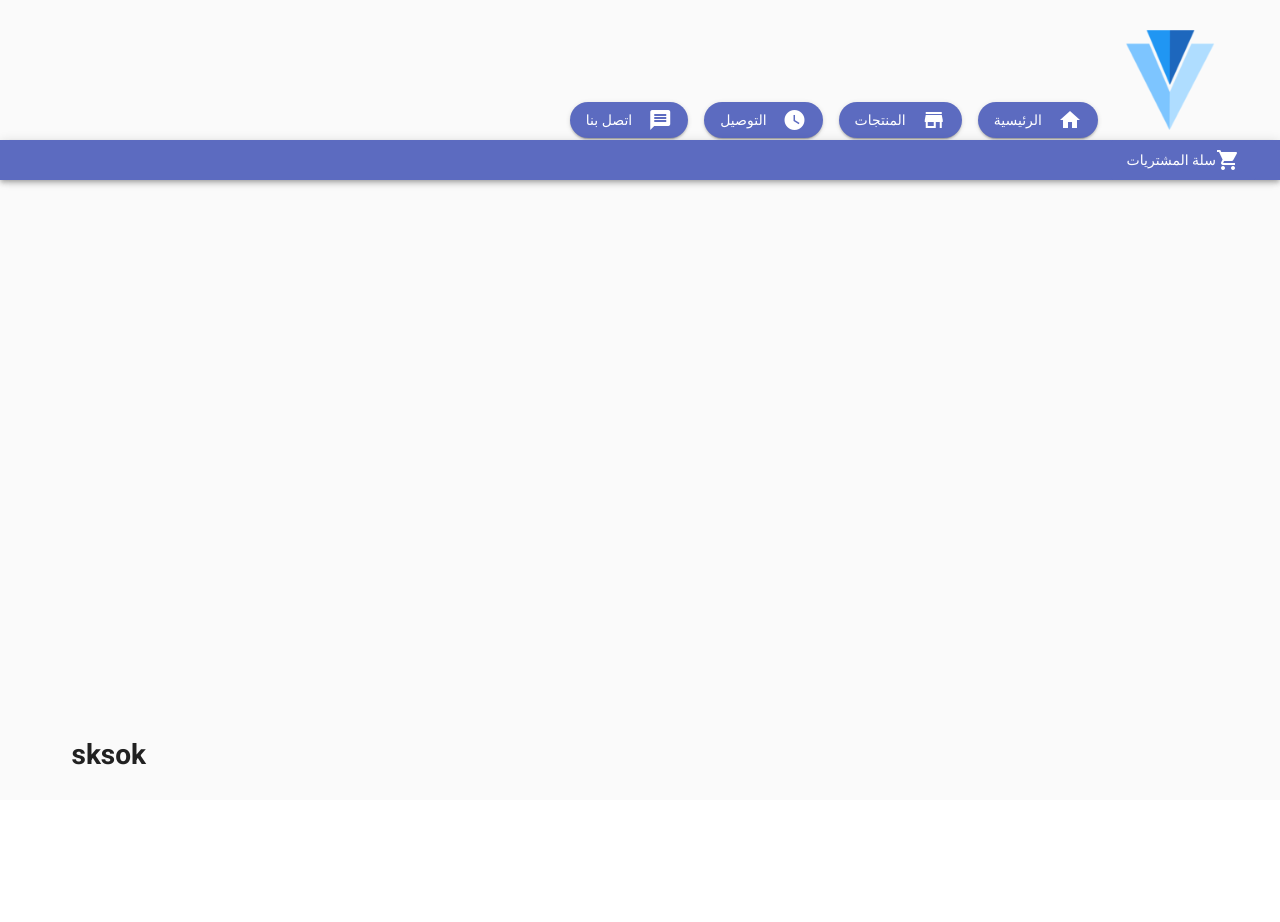
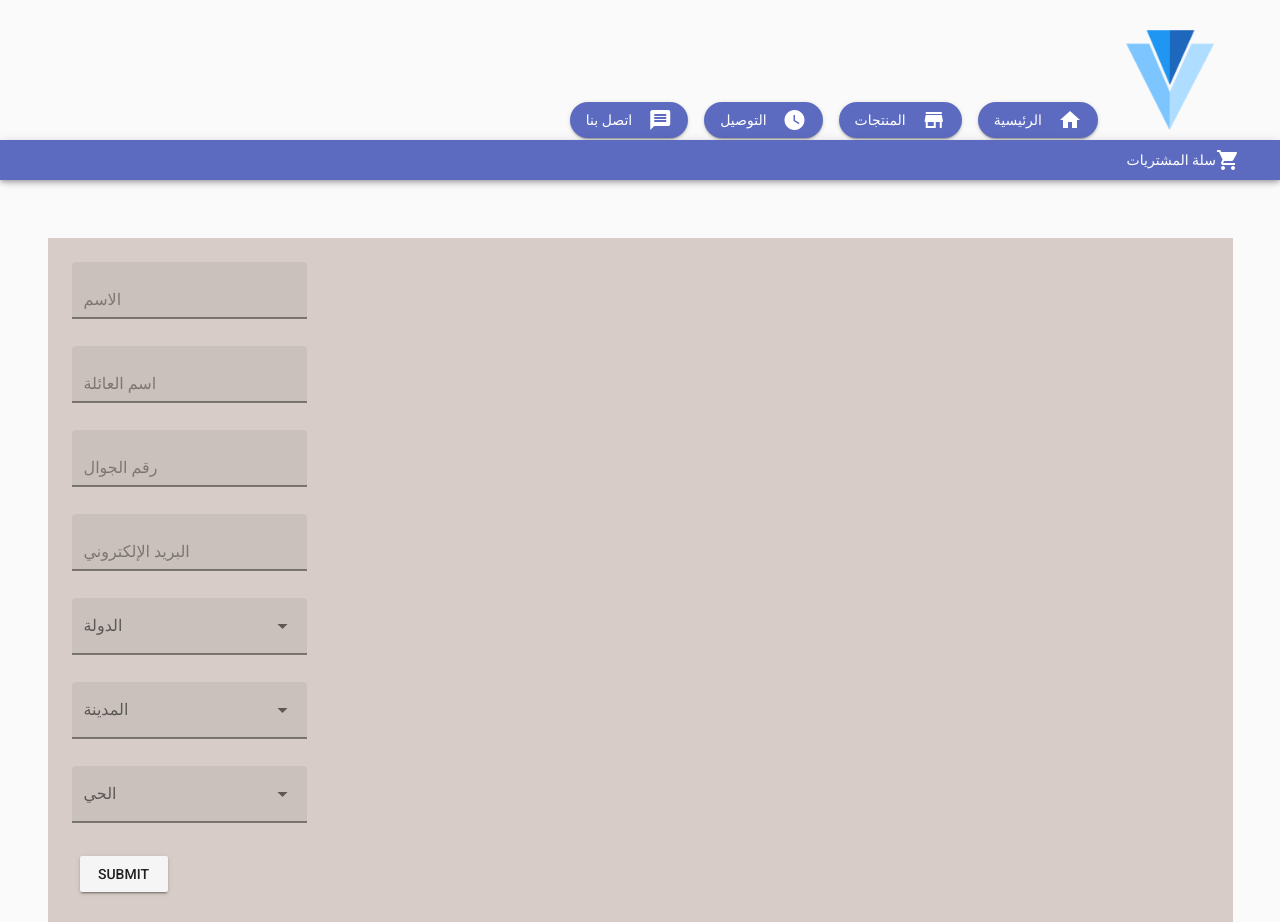
Before and after one commit to aalbani/etmoor, a Vue app: page /Order_Form in a window 1280 px wide. Before the commit the page ends 800 px from the top, so only its background shows below. Built offline with nearby package versions, Linux system fonts and the light colour scheme.

Commit message:
new firebase module added

```diff
--- a/src/components/OrderForm.vue
+++ b/src/components/OrderForm.vue
@@ -1,15 +1,109 @@
 <template>
-    <v-container>
+    <v-container id="formContainer">
       <v-layout row wrap>
-        <v-flex >
-          <h1>sksok</h1>
-        </v-flex>
+        <v-form v-model="valid" lazy-validation ref="form">
+
+          <v-flex xs12>
+
+          <v-text-field box
+            v-model="firstName"
+            placeholder="الاسم"
+            required
+          ></v-text-field>
+
+          <v-text-field box
+            v-model="lastName"
+            placeholder="اسم العائلة"
+            required
+          ></v-text-field>
+
+                    </v-flex>
+
+          <v-text-field box
+            v-model="phoneNumber"
+            placeholder="رقم الجوال"
+            required
+          ></v-text-field>
+
+          <v-text-field box
+            v-model="email"
+            placeholder="البريد الإلكتروني"
+            required
+            type="email"
+          ></v-text-field>
+
+        <v-select box
+          :items="countries"
+          v-model="country"
+          label="الدولة"
+          single-line
+        ></v-select>
+
+        <v-select box
+          :items="cities"
+          v-model="city"
+          label="المدينة"
+          single-line
+        ></v-select>
+
+        <v-select box
+          :items="hoods"
+          v-model="hood"
+          label="الحي"
+          single-line
+        ></v-select>
+
+        <v-btn
+      :disabled="!valid"
+      @click="submit"
+    >
+      submit
+    </v-btn>
+
+
+        </v-form>
       </v-layout>
     </v-container>
 </template>
 
 
 <script>
+export default {
+  data: () => ({
+    valid: false,
+    firstName: '',
+    lastName: '',
+    phoneNumber: '',
+    email: '',
+    country: null,
+    city: null,
+    hood: null,
+    countries: ['المملكة العربية السعودية'],
+    cities: ['الرياض'],
+    hoods: ['ظهرة البديعة','الصحافة','الياسمين']
+
+  }),
+  methods : {
+          submit () {
+        if (this.$refs.form.validate()) {
+
+            const newCustomer = {
+              firstName: this.firstName,
+              lastName: this.lastName,
+              phoneNumber: this.phoneNumber,
+              email: this.email,
+              country: this.country,
+              city: this.city,
+              hood: this.hood,
+            }
+            this.$store.dispatch('customer/setNewCustomer', newCustomer)
+            this.$store.dispatch('customer/addNewCustomer')
+          }
+        }
+}
+}
+
+
  /*   firstName: customer.firstName,
       lastName: customer.lastName,
       phoneNumber: customer.phoneNumber,
@@ -20,3 +114,8 @@
       order: customer.order
 */
 </script>
+<style>
+#formContainer {
+  background-color: #D7CCC8
+}
+</style>
--- a/src/components/Shop.vue
+++ b/src/components/Shop.vue
@@ -43,7 +43,7 @@ under the box will have add to cart + count -->
         <v-card-title primary-title class="justify-center">
         <div class="headline">
          <h4> {{product.arabicTitle}} </h4>
-         <h4> {{product.arabicTitle}} </h4>
+         <h4> {{product.price}} </h4>
         </div>
         </v-card-title>
         <v-card-actions class="justify-center">
--- a/src/store/firebase/firebaseConfig.js
+++ b/src/store/firebase/firebaseConfig.js
@@ -5,5 +5,4 @@ export default {
   projectId: 'etmoor-f5f1c',
   storageBucket: 'etmoor-f5f1c.appspot.com',
   messagingSenderId: '427591939010'
-
 }
--- a/src/store/firebase/firebaseInit.js
+++ b/src/store/firebase/firebaseInit.js
@@ -3,4 +3,8 @@ import 'firebase/firestore'
 import firebaseConfig from './firebaseConfig'
 const firebaseApp = firebase.initializeApp(firebaseConfig)
 // export this function for use
+firebase.firestore().settings({
+  timestampsInSnapshots: true
+})
+
 export default firebaseApp.firestore()
--- a/src/store/firebase/firestore.js
+++ b/src/store/firebase/firestore.js
@@ -11,7 +11,8 @@ export default {
           'arabicTitle': document.data().arabicTitle,
           'datImage': document.data().datImage,
           'dateQuantity': document.data().dateQuantity,
-          'dateType': document.data().dateType
+          'dateType': document.data().dateType,
+          'price': document.data().price
         }
         array.push(data)
       })
@@ -27,7 +28,7 @@ export default {
       country: customer.country,
       city: customer.city,
       hood: customer.hood,
-      order: customer.order
+      order: customer.order.array
     })
     .then(response => {
       console.log('success')
--- a/src/store/modules/customerModule.js
+++ b/src/store/modules/customerModule.js
@@ -16,16 +16,25 @@ const state = {
 }
 const mutations = {
   setCustomer (state, payload) {
-    state.customer = payload
+    state.customer.firstName = payload.firstName
+    state.customer.lastName = payload.lastName
+    state.customer.phoneNumber = payload.phoneNumber
+    state.customer.email = payload.email
+    state.customer.country = payload.country
+    state.customer.city = payload.city
+    state.customer.hood = payload.hood
+    console.log(state.customer)
   },
   setLoading (state, payload) {
     state.loading = payload
   },
   addOrder (state, payload) {
     state.orderList.push(payload)
+    console.log(state.orderList)
   },
   confirmedOrder (state) {
     state.customer.order.push(state.orderList)
+    console.log(state.customer.order)
   }
 }
 const actions = {
@@ -37,6 +46,9 @@ const actions = {
   },
   confirmedOrder ({commit}) {
     commit('confirmedOrder')
+  },
+  setNewCustomer ({commit}, newCustomer) {
+    commit('setCustomer', newCustomer)
   }
 }
 const getters = {
```
